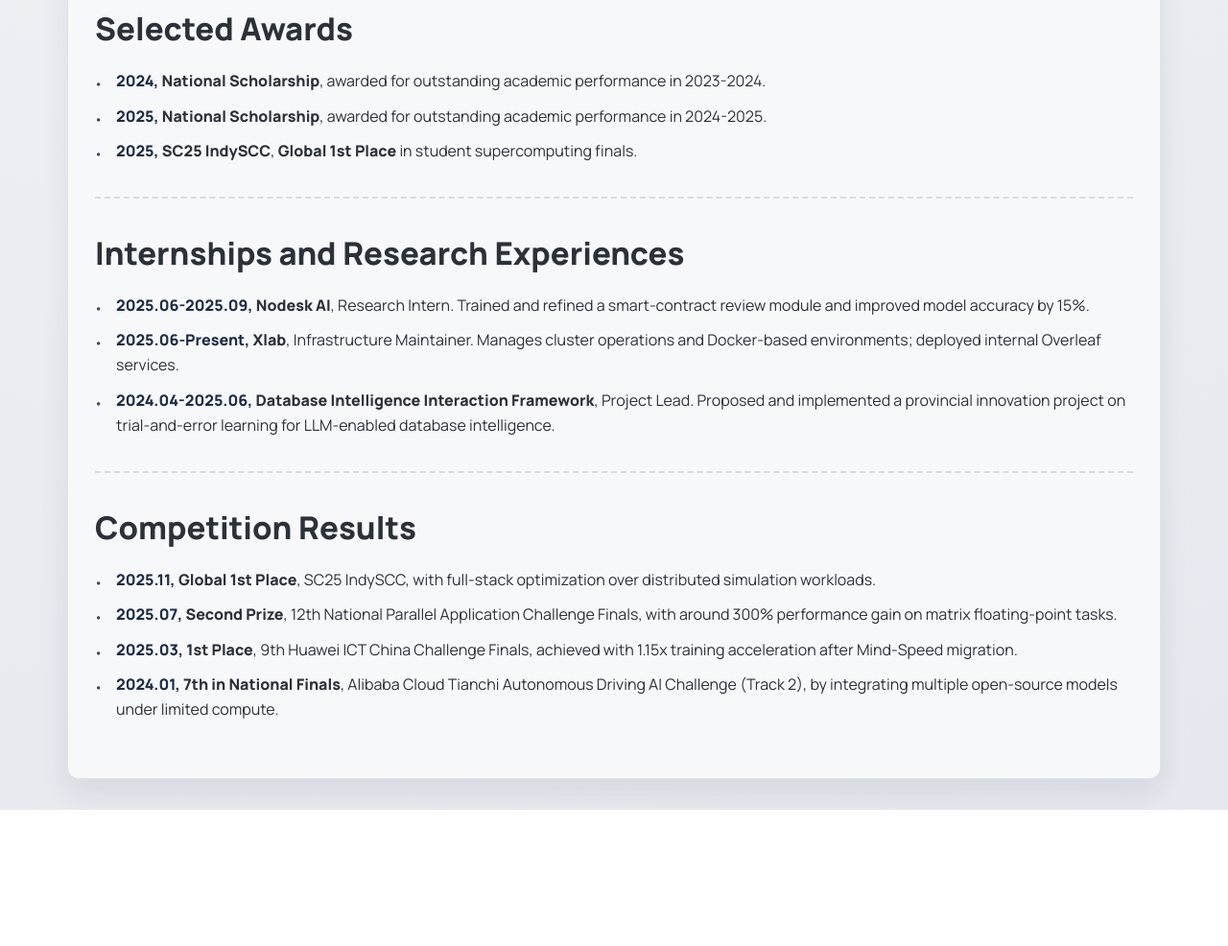
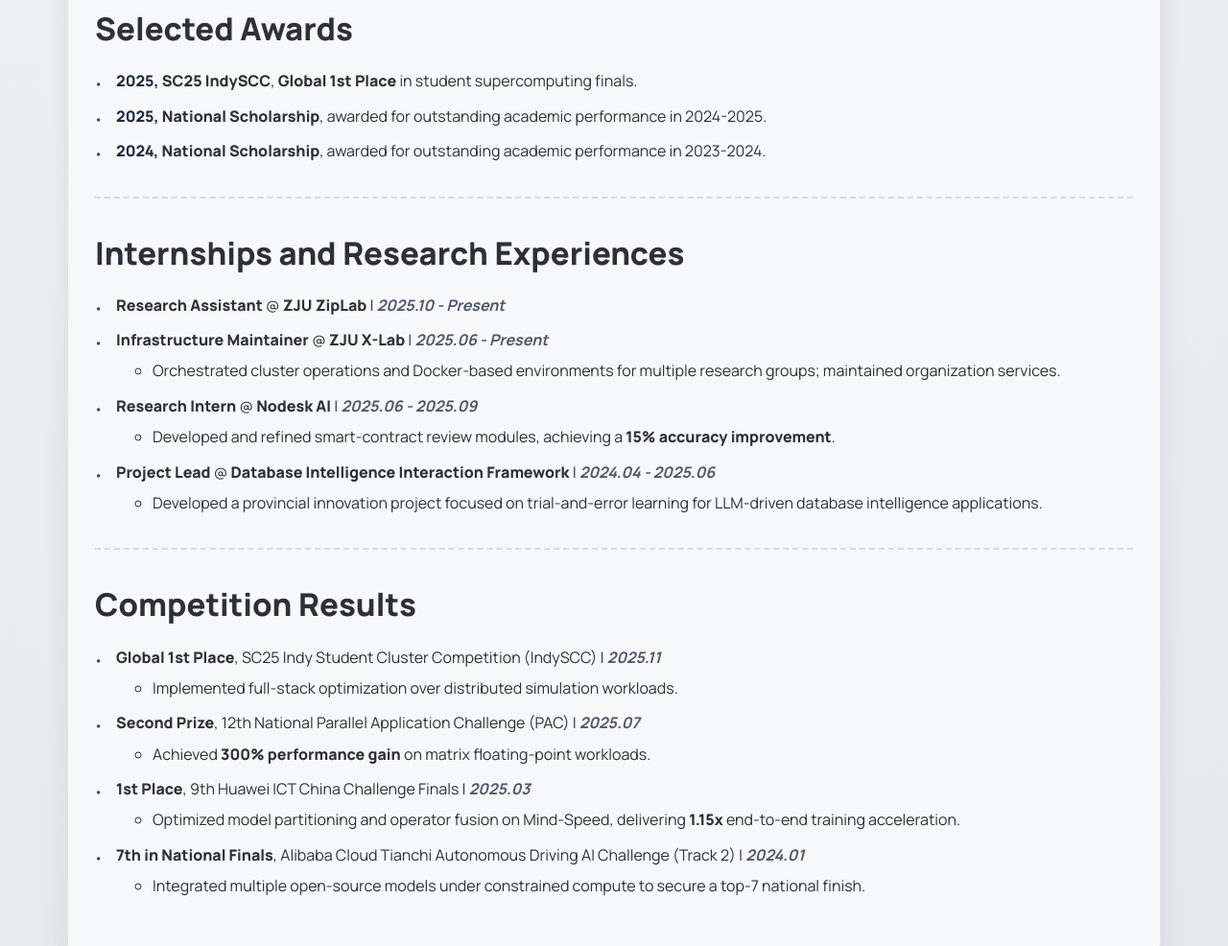
Before and after one commit to skeletalknight/skeletalknight.github.io, a plain HTML site: page index.html in a window 1280 px wide. Shown: the part 1080-2066 px from the top of the page at 96% size. Before the commit the page ends 1924 px from the top, so only its background shows below. Drawn offline with Linux system fonts and the light colour scheme.

Commit message:
change format of awards,competitions,intern; add xlab.com

```diff
--- a/data/awards.json
+++ b/data/awards.json
@@ -3,10 +3,12 @@
   "showDate": true,
   "items": [
     {
-      "date": "2024",
+      "date": "2025",
       "content": [
-        { "text": "National Scholarship", "bold": true },
-        { "text": ", awarded for outstanding academic performance in 2023-2024." }
+        { "text": "SC25 IndySCC", "bold": true },
+        { "text": ", " },
+        { "text": "Global 1st Place", "bold": true },
+        { "text": " in student supercomputing finals." }
       ]
     },
     {
@@ -17,12 +19,10 @@
       ]
     },
     {
-      "date": "2025",
+      "date": "2024",
       "content": [
-        { "text": "SC25 IndySCC", "bold": true },
-        { "text": ", " },
-        { "text": "Global 1st Place", "bold": true },
-        { "text": " in student supercomputing finals." }
+        { "text": "National Scholarship", "bold": true },
+        { "text": ", awarded for outstanding academic performance in 2023-2024." }
       ]
     }
   ]
--- a/data/competitions.json
+++ b/data/competitions.json
@@ -1,37 +1,70 @@
 {
   "title": "Competition Results",
   "showDate": true,
+  "datePlacement": "suffix",
   "items": [
     {
       "date": "2025.11",
       "content": [
+        { "text": "Global 1st Place, SC25 Indy Student Cluster Competition (IndySCC). Implemented full-stack optimization over distributed simulation workloads." }
+      ],
+      "headline": [
         { "text": "Global 1st Place", "bold": true },
-        { "text": ", SC25 IndySCC" },
-        { "text": ", with full-stack optimization over distributed simulation workloads." }
+        { "text": ", SC25 Indy Student Cluster Competition (IndySCC)" }
+      ],
+      "details": [
+        [
+          { "text": "Implemented full-stack optimization over distributed simulation workloads." }
+        ]
       ]
     },
     {
       "date": "2025.07",
       "content": [
+        { "text": "Second Prize, 12th National Parallel Application Challenge (PAC). Achieved 300% performance gain on matrix floating-point workloads." }
+      ],
+      "headline": [
         { "text": "Second Prize", "bold": true },
-        { "text": ", 12th National Parallel Application Challenge Finals" },
-        { "text": ", with around 300% performance gain on matrix floating-point tasks." }
+        { "text": ", 12th National Parallel Application Challenge (PAC)" }
+      ],
+      "details": [
+        [
+          { "text": "Achieved " },
+          { "text": "300% performance gain", "bold": true },
+          { "text": " on matrix floating-point workloads." }
+        ]
       ]
     },
     {
       "date": "2025.03",
       "content": [
+        { "text": "1st Place, 9th Huawei ICT China Challenge Finals. Optimized model partitioning and operator fusion on Mind-Speed, delivering 1.15x end-to-end training acceleration." }
+      ],
+      "headline": [
         { "text": "1st Place", "bold": true },
-        { "text": ", 9th Huawei ICT China Challenge Finals" },
-        { "text": ", achieved with 1.15x training acceleration after Mind-Speed migration." }
+        { "text": ", 9th Huawei ICT China Challenge Finals" }
+      ],
+      "details": [
+        [
+          { "text": "Optimized model partitioning and operator fusion on Mind-Speed, delivering " },
+          { "text": "1.15x", "bold": true },
+          { "text": " end-to-end training acceleration." }
+        ]
       ]
     },
     {
       "date": "2024.01",
       "content": [
+        { "text": "7th in National Finals, Alibaba Cloud Tianchi Autonomous Driving AI Challenge (Track 2). Integrated multiple open-source models under constrained compute to secure a top-7 national finish." }
+      ],
+      "headline": [
         { "text": "7th in National Finals", "bold": true },
-        { "text": ", Alibaba Cloud Tianchi Autonomous Driving AI Challenge (Track 2)" },
-        { "text": ", by integrating multiple open-source models under limited compute." }
+        { "text": ", Alibaba Cloud Tianchi Autonomous Driving AI Challenge (Track 2)" }
+      ],
+      "details": [
+        [
+          { "text": "Integrated multiple open-source models under constrained compute to secure a top-7 national finish." }
+        ]
       ]
     }
   ]
--- a/data/internships.json
+++ b/data/internships.json
@@ -1,26 +1,67 @@
 {
   "title": "Internships and Research Experiences",
   "showDate": true,
+  "datePlacement": "suffix",
   "items": [
     {
-      "date": "2025.06-2025.09",
+      "date": "2025.10 - Present",
       "content": [
-        { "text": "Nodesk AI", "bold": true },
-        { "text": ", Research Intern. Trained and refined a smart-contract review module and improved model accuracy by 15%." }
+        { "text": "Research Assistant @ ZJU ZipLab. Optimized sparse attention and KV-management strategies for video world models, preserving generation quality while delivering up to 5.67x inference acceleration." }
+      ],
+      "headline": [
+        { "text": "Research Assistant", "bold": true },
+        { "text": " @ " },
+        { "text": "ZJU ZipLab", "bold": true }
       ]
     },
     {
-      "date": "2025.06-Present",
+      "date": "2025.06 - Present",
       "content": [
-        { "text": "Xlab", "bold": true },
-        { "text": ", Infrastructure Maintainer. Manages cluster operations and Docker-based environments; deployed internal Overleaf services." }
+        { "text": "Infrastructure Maintainer @ X-Lab, Zhejiang University. Orchestrated cluster operations and Docker-based environments for multiple research groups; deployed and maintained internal Overleaf services." }
+      ],
+      "headline": [
+        { "text": "Infrastructure Maintainer", "bold": true },
+        { "text": " @ " },
+        { "text": "ZJU X-Lab", "bold": true }
+      ],
+      "details": [
+        [
+          { "text": "Orchestrated cluster operations and Docker-based environments for multiple research groups; maintained organization services." }
+        ]
       ]
     },
     {
-      "date": "2024.04-2025.06",
+      "date": "2025.06 - 2025.09",
       "content": [
-        { "text": "Database Intelligence Interaction Framework", "bold": true },
-        { "text": ", Project Lead. Proposed and implemented a provincial innovation project on trial-and-error learning for LLM-enabled database intelligence." }
+        { "text": "Research Intern @ Nodesk AI. Developed and refined smart-contract review modules, achieving a 15% accuracy improvement." }
+      ],
+      "headline": [
+        { "text": "Research Intern", "bold": true },
+        { "text": " @ " },
+        { "text": "Nodesk AI", "bold": true }
+      ],
+      "details": [
+        [
+          { "text": "Developed and refined smart-contract review modules, achieving a " },
+          { "text": "15% accuracy improvement", "bold": true },
+          { "text": "." }
+        ]
+      ]
+    },
+    {
+      "date": "2024.04 - 2025.06",
+      "content": [
+        { "text": "Project Lead @ Database Intelligence Interaction Framework. Developed a provincial innovation project focused on trial-and-error learning for LLM-driven database intelligence applications." }
+      ],
+      "headline": [
+        { "text": "Project Lead", "bold": true },
+        { "text": " @ " },
+        { "text": "Database Intelligence Interaction Framework", "bold": true }
+      ],
+      "details": [
+        [
+          { "text": "Developed a provincial innovation project focused on trial-and-error learning for LLM-driven database intelligence applications." }
+        ]
       ]
     }
   ]
--- a/data/news.json
+++ b/data/news.json
@@ -43,7 +43,7 @@
       "date": "(06/2025)",
       "content": [
         { "text": "🌐 Led the design and development of the official website for " },
-        { "text": "X-Lab", "link": "https://example.com/", "bold": true },
+        { "text": "X-Lab", "link": "http://zjuxlab.com/", "bold": true },
         { "text": " at Zhejiang University from scratch." }
       ]
     },
--- a/index.html
+++ b/index.html
@@ -7,7 +7,7 @@
   <link rel="preconnect" href="https://fonts.googleapis.com">
   <link rel="preconnect" href="https://fonts.gstatic.com" crossorigin>
   <link href="https://fonts.googleapis.com/css2?family=Manrope:wght@400;500;700;800&family=Noto+Serif+SC:wght@400;600;700&display=swap" rel="stylesheet">
-  <link rel="stylesheet" href="styles.css?v=20260316">
+  <link rel="stylesheet" href="styles.css?v=20260316c">
 </head>
 <body>
   <canvas id="particle-canvas" aria-hidden="true"></canvas>
@@ -47,6 +47,6 @@
     </article>
   </template>
 
-  <script src="script.js?v=20260316" defer></script>
+  <script src="script.js?v=20260316c" defer></script>
 </body>
 </html>
--- a/script.js
+++ b/script.js
@@ -283,6 +283,7 @@ function renderTimelineSection(mountNode, data) {
   const list = document.createElement("ul");
   list.className = "section-bullet-list";
   const showDate = data.showDate !== false;
+  const datePlacement = data.datePlacement === "suffix" ? "suffix" : "prefix";
 
   (data.items || []).forEach((item) => {
     const listItem = document.createElement("li");
@@ -290,15 +291,55 @@ function renderTimelineSection(mountNode, data) {
     const contentNode = document.createElement("p");
     contentNode.className = "section-bullet-text";
 
+    const hasHeadline = Array.isArray(item.headline) && item.headline.length > 0;
+    const headlineSegments = hasHeadline ? item.headline : (item.content || []);
+
     if (showDate && item.date) {
+      if (datePlacement === "prefix") {
+        const dateNode = document.createElement("span");
+        dateNode.className = "section-item-date";
+        dateNode.textContent = `${item.date}, `;
+        contentNode.appendChild(dateNode);
+      }
+    }
+
+    appendRichText(contentNode, headlineSegments);
+
+    if (showDate && item.date && datePlacement === "suffix") {
+      const separator = document.createTextNode(" | ");
       const dateNode = document.createElement("span");
-      dateNode.className = "section-item-date";
-      dateNode.textContent = `${item.date}, `;
+      dateNode.className = "section-item-date section-item-date-suffix";
+      dateNode.textContent = item.date;
+      contentNode.appendChild(separator);
       contentNode.appendChild(dateNode);
     }
 
-    appendRichText(contentNode, item.content || []);
     listItem.appendChild(contentNode);
+
+    const details = Array.isArray(item.details) ? item.details : [];
+    if (details.length > 0) {
+      const detailsList = document.createElement("ul");
+      detailsList.className = "section-subpoint-list";
+
+      details.forEach((detail) => {
+        const detailItem = document.createElement("li");
+        detailItem.className = "section-subpoint-item";
+        const detailText = document.createElement("p");
+        detailText.className = "section-subpoint-text";
+
+        if (Array.isArray(detail)) {
+          appendRichText(detailText, detail);
+        } else if (typeof detail === "string") {
+          detailText.textContent = detail;
+        }
+
+        detailItem.appendChild(detailText);
+        detailsList.appendChild(detailItem);
+      });
+
+      listItem.appendChild(detailsList);
+    }
+
     list.appendChild(listItem);
   });
 
--- a/styles.css
+++ b/styles.css
@@ -235,6 +235,25 @@ body {
   color: #1f2d45;
 }
 
+.section-item-date-suffix {
+  font-weight: 600;
+  font-style: italic;
+  color: #4e5969;
+}
+
+.section-subpoint-list {
+  margin: 6px 0 0 20px;
+  padding-left: 18px;
+}
+
+.section-subpoint-item {
+  margin: 0 0 2px;
+}
+
+.section-subpoint-text {
+  margin: 0;
+}
+
 strong {
   font-weight: 800;
 }
```
